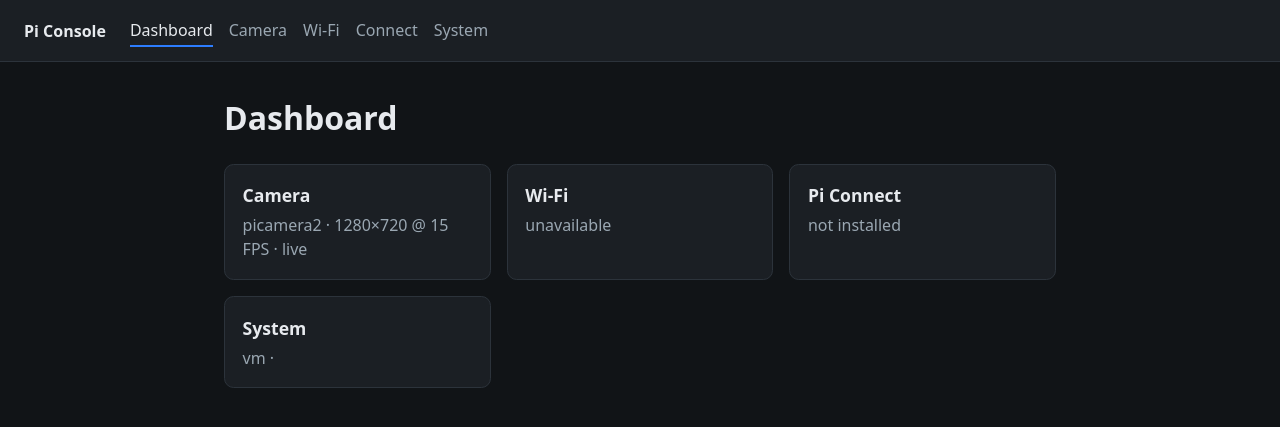
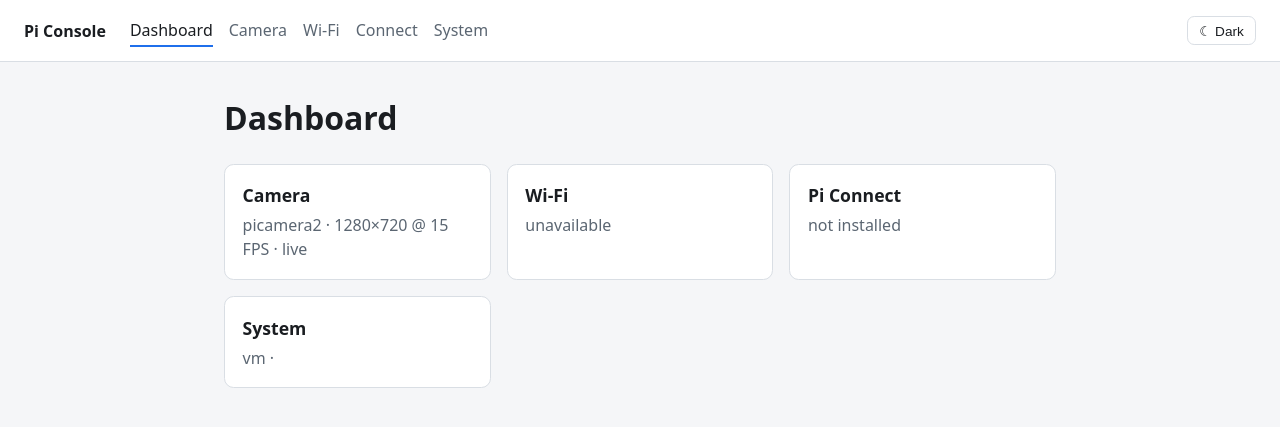
Before and after one commit to storeyescoffee/storeyes-onboarding, a FastAPI app: page / in a window 1280 px wide. Shown: the top 427 px of the page. Run offline with FastAPI, Linux system fonts and the light colour scheme; data that the repository does not hold is empty.

Commit message:
Add theme toggle, fix Wi-Fi scan, rename service unit
- Light/dark theme toggle with localStorage persistence and no-flash
  head script; app.css reworked to light-base with dark via
  prefers-color-scheme + [data-theme] override
- Wi-Fi scan reads the cached nmcli list instead of forcing
  --rescan yes (which returned only the associated AP on a slow
  radio); explicit rescan moved behind ?rescan=1 / the Rescan button
- Restore "Live (N FPS)" label on the camera page, fps from config
- Rename deploy/pi-console.service -> deploy/onboarding.service

Co-Authored-By: Claude Sonnet 5 <noreply@anthropic.com>

```diff
--- a/app/camera/router.py
+++ b/app/camera/router.py
@@ -11,7 +11,9 @@ router = APIRouter(prefix="/camera", tags=["camera"])
 
 @router.get("", response_class=HTMLResponse)
 def page(request: Request):
-    return config.templates.TemplateResponse(request, "camera.html")
+    return config.templates.TemplateResponse(
+        request, "camera.html", {"fps": config.FPS}
+    )
 
 
 @router.get("/status")
--- a/app/wifi/router.py
+++ b/app/wifi/router.py
@@ -34,9 +34,9 @@ async def status():
 
 
 @router.get("/scan")
-async def scan():
+async def scan(rescan: bool = False):
     try:
-        networks = await run_in_threadpool(service.scan)
+        networks = await run_in_threadpool(service.scan, rescan)
         saved = await run_in_threadpool(service.saved)
         return {"networks": networks, "saved": saved}
     except Exception as e:
--- a/app/wifi/service.py
+++ b/app/wifi/service.py
@@ -8,6 +8,7 @@ NetworkManager keyfile, drops it in place (root-owned, 0600) via the allowlisted
 from __future__ import annotations
 
 import re
+import time
 from pathlib import Path
 
 from app.shell import CommandError, run, sudo
@@ -77,13 +78,17 @@ def status() -> dict:
     }
 
 
-def scan(rescan: bool = True) -> list[dict]:
-    args = ["device", "wifi", "list"]
+def scan(rescan: bool = False) -> list[dict]:
+    # `nmcli ... list --rescan yes` triggers a fresh scan and returns whatever
+    # it has found *so far* — on a slow radio that's often just the associated
+    # AP. So we read the cached list (which nmcli keeps warm) and only kick off
+    # an explicit rescan when asked, giving it a moment to populate.
     if rescan:
-        args += ["--rescan", "yes"]
+        run(["nmcli", "device", "wifi", "rescan"], timeout=15)  # best effort
+        time.sleep(2.5)
 
     best: dict[str, dict] = {}
-    for row in _nmcli("IN-USE,SSID,SIGNAL,SECURITY", *args, timeout=25):
+    for row in _nmcli("IN-USE,SSID,SIGNAL,SECURITY", "device", "wifi", "list", timeout=20):
         if len(row) < 4:
             continue
         in_use, ssid, signal_s, security = row[:4]
--- a/static/app.css
+++ b/static/app.css
@@ -1,15 +1,47 @@
+/* Light palette is the base; dark is applied either by system preference
+   (unless the user forced light) or by an explicit [data-theme="dark"]. */
 :root {
-  color-scheme: dark;
+  color-scheme: light dark;
+  --bg: #f5f6f8;
+  --panel: #ffffff;
+  --border: #d9dee4;
+  --text: #1a1d21;
+  --muted: #5b6672;
+  --accent: #1f6feb;
+  --danger: #d92d20;
+  --warn: #a15c07;
+  --shadow: 0 4px 20px rgba(0, 0, 0, 0.12);
+  --radius: 0.6rem;
+}
+
+/* dark tokens — kept identical in both blocks below */
+@media (prefers-color-scheme: dark) {
+  :root:not([data-theme="light"]) {
+    --bg: #111417;
+    --panel: #1b1f24;
+    --border: #2c333b;
+    --text: #e7eaee;
+    --muted: #9aa7b2;
+    --accent: #4b93ff;
+    --danger: #ff5c5c;
+    --warn: #f0b429;
+    --shadow: 0 4px 20px rgba(0, 0, 0, 0.5);
+  }
+}
+:root[data-theme="dark"] {
   --bg: #111417;
   --panel: #1b1f24;
   --border: #2c333b;
   --text: #e7eaee;
   --muted: #9aa7b2;
-  --accent: #2d7dff;
+  --accent: #4b93ff;
   --danger: #ff5c5c;
   --warn: #f0b429;
-  --radius: 0.6rem;
+  --shadow: 0 4px 20px rgba(0, 0, 0, 0.5);
 }
+
+:root[data-theme="dark"] { color-scheme: dark; }
+:root[data-theme="light"] { color-scheme: light; }
 
 * { box-sizing: border-box; }
 
@@ -35,6 +67,15 @@ body {
 .topbar nav a { color: var(--muted); text-decoration: none; padding: 0.2rem 0; }
 .topbar nav a:hover { color: var(--text); }
 .topbar nav a.active { color: var(--text); border-bottom: 2px solid var(--accent); }
+
+.theme-toggle {
+  margin-left: auto;
+  background: transparent;
+  border: 1px solid var(--border);
+  color: var(--text);
+  padding: 0.35rem 0.7rem;
+  font-size: 0.85rem;
+}
 
 main { max-width: 880px; margin: 0 auto; padding: 1.5rem; }
 h1 { font-weight: 600; margin-top: 0.5rem; }
@@ -102,7 +143,7 @@ button:disabled { opacity: 0.5; cursor: default; }
   max-width: 100%;
   border-radius: var(--radius);
   background: #000;
-  box-shadow: 0 4px 20px rgba(0, 0, 0, 0.5);
+  box-shadow: var(--shadow);
 }
 .snapshot { display: none; margin-top: 1rem; max-width: 100%; border-radius: var(--radius); }
 
--- a/static/app.js
+++ b/static/app.js
@@ -3,6 +3,35 @@
 function el(id) {
   return document.getElementById(id);
 }
+
+/* --- theme toggle ------------------------------------------------------- */
+function currentTheme() {
+  const forced = document.documentElement.dataset.theme;
+  if (forced === "light" || forced === "dark") return forced;
+  return window.matchMedia("(prefers-color-scheme: dark)").matches ? "dark" : "light";
+}
+
+function updateThemeButton() {
+  const btn = el("theme-toggle");
+  if (btn) btn.textContent = currentTheme() === "dark" ? "☀ Light" : "☾ Dark";
+}
+
+function toggleTheme() {
+  const next = currentTheme() === "dark" ? "light" : "dark";
+  document.documentElement.dataset.theme = next;
+  try { localStorage.setItem("theme", next); } catch (e) {}
+  updateThemeButton();
+}
+
+(function initTheme() {
+  const btn = el("theme-toggle");
+  if (btn) btn.addEventListener("click", toggleTheme);
+  updateThemeButton();
+  try {
+    window.matchMedia("(prefers-color-scheme: dark)")
+      .addEventListener("change", updateThemeButton);
+  } catch (e) {}
+})();
 
 function escapeHtml(s) {
   return String(s).replace(/[&<>"']/g, (c) => ({
--- a/templates/base.html
+++ b/templates/base.html
@@ -3,6 +3,13 @@
 <head>
   <meta charset="utf-8"/>
   <meta name="viewport" content="width=device-width, initial-scale=1"/>
+  <script>
+    // Apply the saved theme before first paint to avoid a flash.
+    try {
+      var t = localStorage.getItem("theme");
+      if (t === "light" || t === "dark") document.documentElement.dataset.theme = t;
+    } catch (e) {}
+  </script>
   <title>{% block title %}Pi Console{% endblock %}</title>
   <link rel="stylesheet" href="/static/app.css"/>
 </head>
@@ -16,6 +23,7 @@
       <a href="/connect" class="{{ 'active' if request.url.path.startswith('/connect') }}">Connect</a>
       <a href="/system" class="{{ 'active' if request.url.path.startswith('/system') }}">System</a>
     </nav>
+    <button id="theme-toggle" class="theme-toggle" type="button" aria-label="Toggle light/dark theme"></button>
   </header>
   <main>
     {% block content %}{% endblock %}
--- a/templates/camera.html
+++ b/templates/camera.html
@@ -2,7 +2,7 @@
 {% block title %}Camera — Pi Console{% endblock %}
 
 {% block content %}
-<h1>Camera</h1>
+<h1>Camera <span class="muted">— Live ({{ fps }} FPS)</span></h1>
 <img class="stream" src="/camera/stream" alt="live stream"/>
 <div class="row">
   <button id="btn" class="primary">Capture Still</button>
```
Also changed, not shown: docs/multi-feature-plan.md (+4 -3 lines), templates/wifi.html (+4 -4 lines), README.md, 2 other files.
